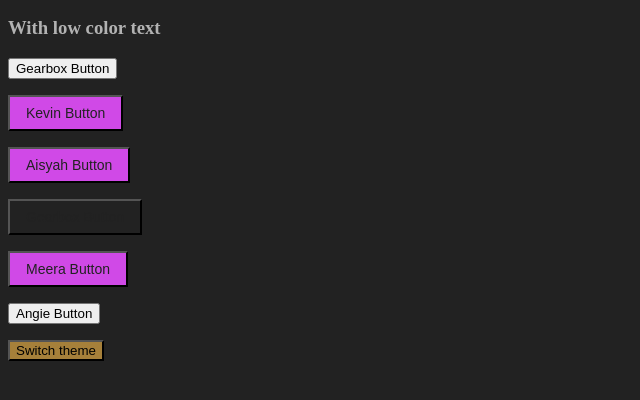
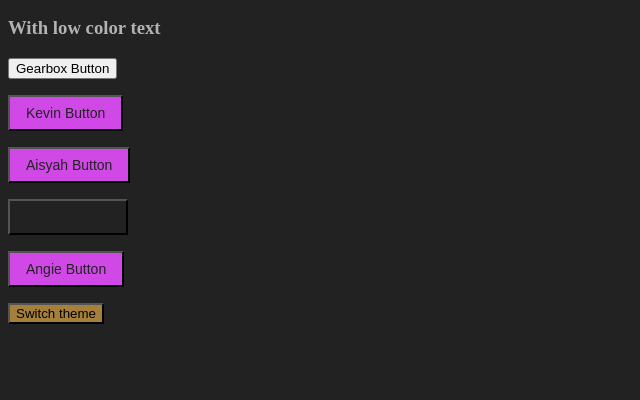
Before and after one commit to mvgeek/gbds, a plain HTML site: page index.html in a window 1280 px wide. Shown: the part 96-496 px from the top of the page, without its empty margins (0-640 px from the left). Drawn offline with Linux system fonts and the light colour scheme.

Commit message:
Update index.html

```diff
--- a/index.html
+++ b/index.html
@@ -60,15 +60,11 @@
       Aisyah Button
     </button>
    </p>
-   <p><button class="mebutton">
-    Gearbox Button
-  </button>
- </p>
- <p><button class="anbutton">
+ <p><button class="mebutton">
   Meera Button
 </button>
 </p>
-<p><button>
+<p><button class="anbutton">
   Angie Button
 </button>
 </p>
```
